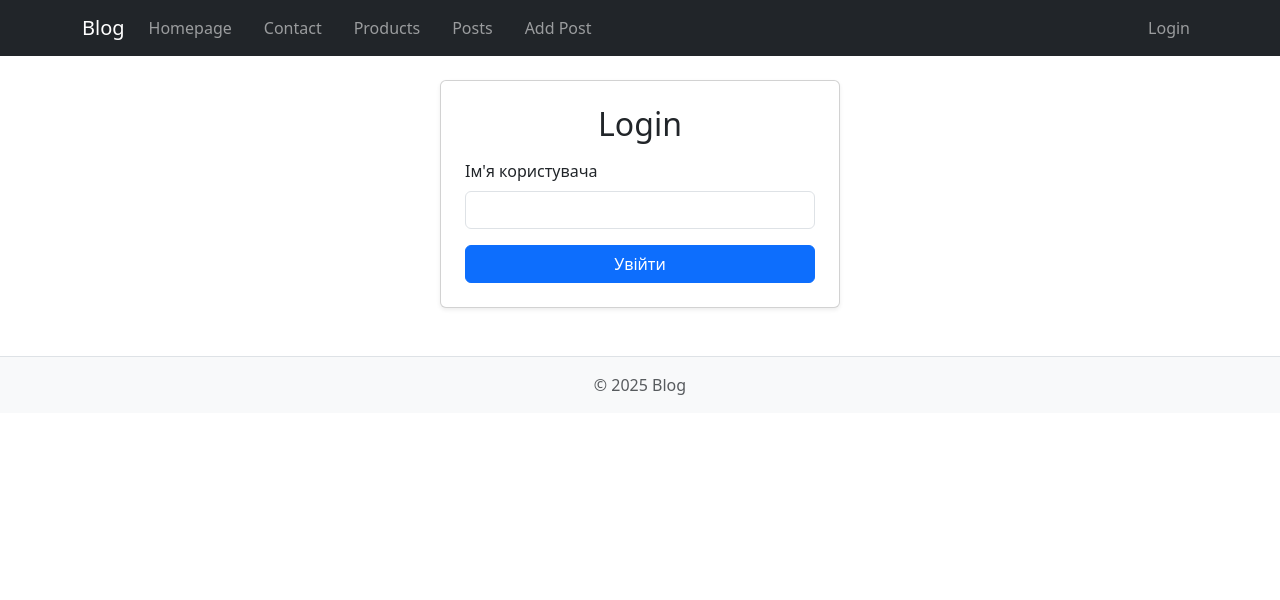
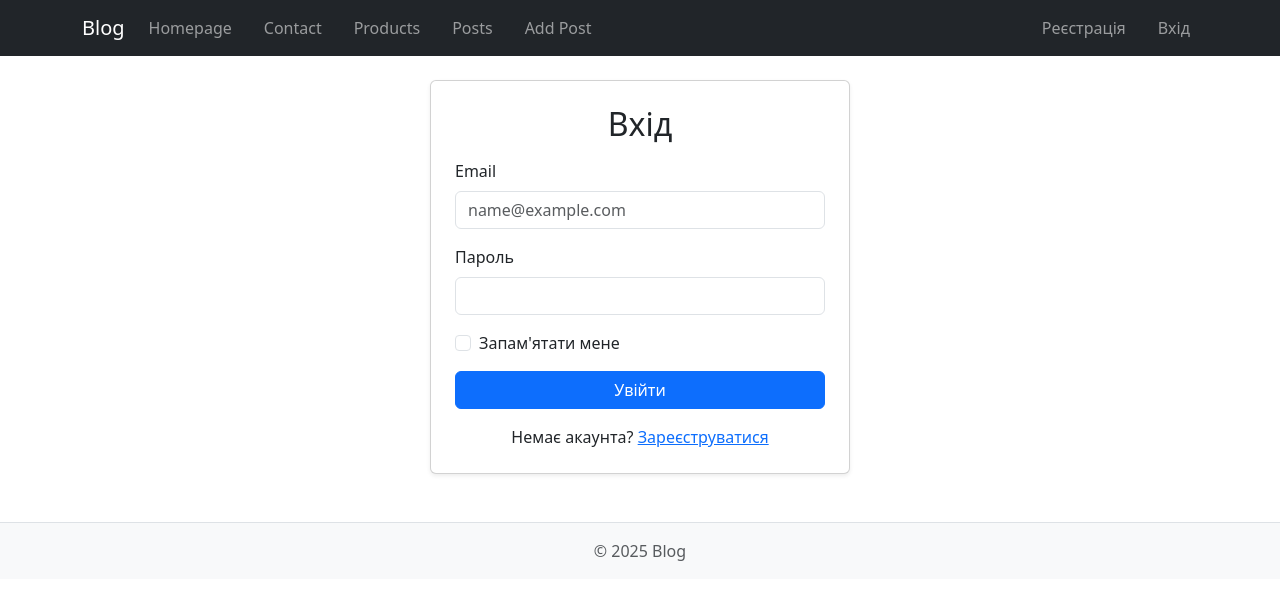
Before and after one commit to Flagmer104/python, a Flask app: page /login in a window 1280 px wide. Shown: the top 600 px of the page. Run offline with Flask 3, Linux system fonts and the light colour scheme; some libraries are stand-ins or nearby versions.

Commit message:
feat(lab9): Flask-Bcrypt registration, Flask-Login login, account and users pages
Co-Authored-By: Claude Sonnet 5.5 <noreply@anthropic.com>

```diff
--- a/lab9/app/config.py
+++ b/lab9/app/config.py
@@ -28,6 +28,7 @@ class TestingConfig(Config):
     TESTING = True
     SQLALCHEMY_DATABASE_URI = "sqlite:///:memory:"
     WTF_CSRF_ENABLED = False
+    BCRYPT_LOG_ROUNDS = 4  # швидше хешування в тестах
 
 
 class ProductionConfig(Config):
--- a/lab9/app/forms.py
+++ b/lab9/app/forms.py
@@ -1,6 +1,6 @@
 from flask_wtf import FlaskForm
-from wtforms import StringField, SelectField, TextAreaField, SubmitField
-from wtforms.validators import DataRequired, Email, Length, Optional, Regexp
+from wtforms import BooleanField, PasswordField, StringField, SelectField, TextAreaField, SubmitField
+from wtforms.validators import DataRequired, Email, EqualTo, Length, Optional, Regexp, ValidationError
 
 TOPIC_CHOICES = [
     ("", "— оберіть тему —"),
@@ -32,3 +32,47 @@ class ContactForm(FlaskForm):
         render_kw={"rows": 5},
     )
     submit = SubmitField("Надіслати")
+
+
+class RegistrationForm(FlaskForm):
+    """Реєстрація: унікальність username та email перевіряється в БД."""
+
+    username = StringField("Ім'я користувача", validators=[
+        DataRequired(message="Вкажіть ім'я користувача"),
+        Length(min=3, max=20, message="Від 3 до 20 символів"),
+    ])
+    email = StringField("Email", validators=[
+        DataRequired(message="Вкажіть email"),
+        Email(message="Невірний формат email"),
+    ])
+    password = PasswordField("Пароль", validators=[
+        DataRequired(message="Вкажіть пароль"),
+        Length(min=6, message="Пароль має містити щонайменше 6 символів"),
+    ])
+    confirm_password = PasswordField("Підтвердіть пароль", validators=[
+        DataRequired(message="Підтвердіть пароль"),
+        EqualTo("password", message="Паролі не збігаються"),
+    ])
+    submit = SubmitField("Зареєструватися")
+
+    def validate_username(self, field):
+        from . import db
+        from .posts.models import User
+
+        if db.session.scalar(db.select(User).where(User.username == field.data)):
+            raise ValidationError("Таке ім'я користувача вже зайняте")
+
+    def validate_email(self, field):
+        from . import db
+        from .posts.models import User
+
+        if db.session.scalar(db.select(User).where(User.email == field.data.lower())):
+            raise ValidationError("Користувач з таким email уже існує")
+
+
+class LoginForm(FlaskForm):
+    email = StringField("Email", validators=[
+        DataRequired(message="Вкажіть email"), Email(message="Невірний формат email")])
+    password = PasswordField("Пароль", validators=[DataRequired(message="Вкажіть пароль")])
+    remember = BooleanField("Запам'ятати мене")
+    submit = SubmitField("Увійти")
--- a/lab9/app/templates/includes/nav.html
+++ b/lab9/app/templates/includes/nav.html
@@ -9,11 +9,13 @@
       <a class="nav-link" href="{{ url_for('posts.create_post') }}">Add Post</a>
     </div>
     <div class="navbar-nav flex-row gap-3">
-      {% if session.username %}
-        <a class="nav-link" href="{{ url_for('main.profile') }}">{{ session.username }}</a>
-        <a class="nav-link" href="{{ url_for('main.logout') }}">Logout</a>
+      {% if current_user.is_authenticated %}
+        <a class="nav-link" href="{{ url_for('main.users') }}">Users</a>
+        <a class="nav-link" href="{{ url_for('main.account') }}">Профіль ({{ current_user.username }})</a>
+        <a class="nav-link" href="{{ url_for('main.logout') }}">Вихід</a>
       {% else %}
-        <a class="nav-link" href="{{ url_for('main.login') }}">Login</a>
+        <a class="nav-link" href="{{ url_for('main.register') }}">Реєстрація</a>
+        <a class="nav-link" href="{{ url_for('main.login') }}">Вхід</a>
       {% endif %}
     </div>
   </div>
--- a/lab9/app/templates/login.html
+++ b/lab9/app/templates/login.html
@@ -1,15 +1,19 @@
 {% extends "base.html" %}
-{% block title %}Login{% endblock %}
+{% from "_macros.html" import render_field %}
+{% block title %}Вхід{% endblock %}
 
 {% block content %}
-<div class="card shadow-sm p-4 mx-auto" style="max-width: 400px;">
-    <h2 class="text-center mb-3">Login</h2>
-    <form method="POST">
-        <div class="mb-3">
-            <label class="form-label" for="login">Ім'я користувача</label>
-            <input class="form-control" id="login" name="login" maxlength="20" required>
+<div class="card shadow-sm p-4 mx-auto" style="max-width: 420px;">
+    <h2 class="text-center mb-3">Вхід</h2>
+    <form method="POST" novalidate>
+        {{ form.hidden_tag() }}
+        {{ render_field(form.email, placeholder="name@example.com") }}
+        {{ render_field(form.password) }}
+        <div class="form-check mb-3">
+            {{ form.remember(class="form-check-input") }} {{ form.remember.label(class="form-check-label") }}
         </div>
-        <button class="btn btn-primary w-100" type="submit">Увійти</button>
+        {{ form.submit(class="btn btn-primary w-100") }}
     </form>
+    <p class="text-center mt-3 mb-0">Немає акаунта? <a href="{{ url_for('main.register') }}">Зареєструватися</a></p>
 </div>
 {% endblock %}
--- a/lab9/app/views.py
+++ b/lab9/app/views.py
@@ -5,7 +5,11 @@ from flask import (
     Blueprint, flash, make_response, redirect, render_template, request, session, url_for,
 )
 
-from .forms import ContactForm
+from flask_login import current_user, login_required, login_user, logout_user
+
+from . import db
+from .forms import ContactForm, LoginForm, RegistrationForm
+from .posts.models import User
 
 main_bp = Blueprint("main", __name__)
 
@@ -15,26 +19,58 @@ def index():
     return redirect(url_for("posts.all_posts"))
 
 
+@main_bp.route("/register", methods=["GET", "POST"])
+def register():
+    if current_user.is_authenticated:
+        return redirect(url_for("main.account"))
+    form = RegistrationForm()
+    if form.validate_on_submit():
+        user = User(username=form.username.data, email=form.email.data.lower())
+        user.set_password(form.password.data)  # bcrypt-хеш перед збереженням
+        db.session.add(user)
+        db.session.commit()
+        flash(f"Акаунт «{user.username}» створено. Тепер можна увійти.", "success")
+        return redirect(url_for("main.login"))
+    return render_template("register.html", form=form)
+
+
 @main_bp.route("/login", methods=["GET", "POST"])
 def login():
-    if request.method == "POST":
-        username = request.form.get("login", "").strip()
-        if username:
-            session["username"] = username[:20]
-            return redirect(url_for("main.profile"))
-    return render_template("login.html")
+    if current_user.is_authenticated:
+        return redirect(url_for("main.account"))
+    form = LoginForm()
+    if form.validate_on_submit():
+        user = db.session.scalar(db.select(User).where(User.email == form.email.data.lower()))
+        if user and user.check_password(form.password.data):  # порівняння хешів
+            login_user(user, remember=form.remember.data)
+            session["username"] = user.username
+            flash("Ви успішно увійшли.", "success")
+            next_page = request.args.get("next")
+            if next_page and next_page.startswith("/") and not next_page.startswith("//"):
+                return redirect(next_page)
+            return redirect(url_for("main.account"))
+        flash("Невірний email або пароль.", "danger")
+    return render_template("login.html", form=form)
 
 
-@main_bp.route("/profile")
-def profile():
-    if "username" in session:
-        return render_template("profile.html", username=session["username"])
-    return redirect(url_for("main.login"))
+@main_bp.route("/account")
+@login_required
+def account():
+    return render_template("account.html", username=session.get("username", current_user.username))
+
+
+@main_bp.route("/users")
+@login_required
+def users():
+    all_users = db.session.scalars(db.select(User).order_by(User.id)).all()
+    return render_template("users.html", users=all_users, count=len(all_users))
 
 
 @main_bp.route("/logout")
 def logout():
+    logout_user()
     session.pop("username", None)
+    flash("Ви вийшли з акаунта.", "info")
     return redirect(url_for("main.index"))
 
 
--- a/lab9/requirements.txt
+++ b/lab9/requirements.txt
@@ -8,3 +8,5 @@ email-validator==2.4.0
 tinydb==4.9.0
 playwright==1.65.2
 pytest==9.2.0
+Flask-Bcrypt==1.0.1
+Flask-Login==0.6.3
```
Also changed, not shown: lab9/app/__init__.py (+16 -0 lines), lab9/app/posts/models.py (+6 -5 lines), lab9/app/templates/account.html (added, +13 -0 lines), lab9/app/templates/profile.html (deleted, +0 -7 lines), lab9/app/templates/register.html (added, +18 -0 lines), lab9/app/templates/users.html (added, +18 -0 lines).
